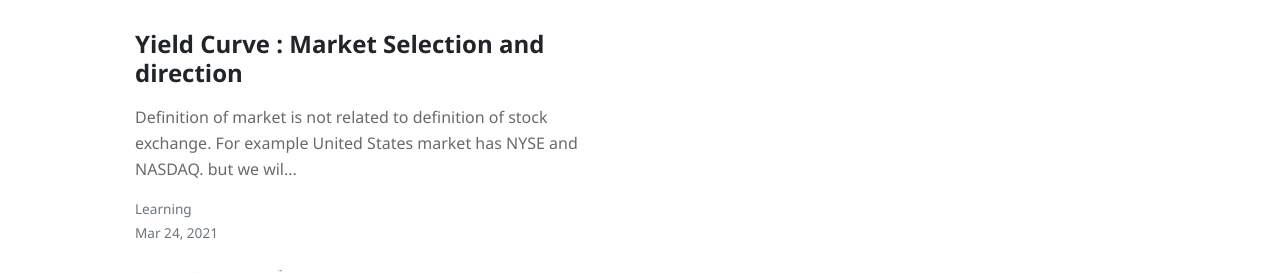
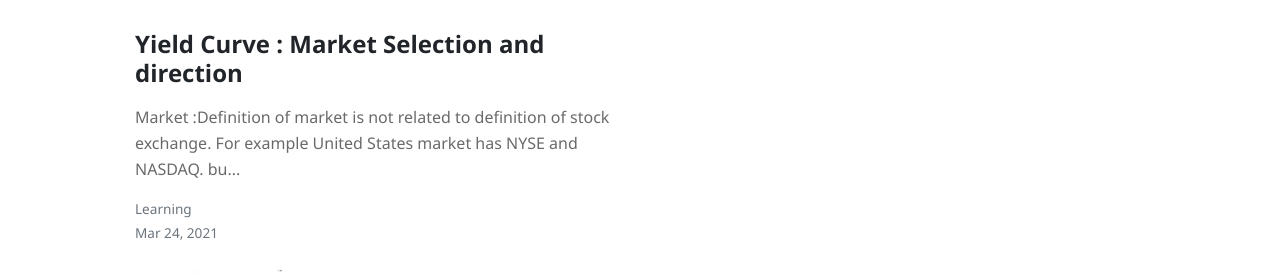
Before and after one commit to devnull-cmd/tvdry-jekyll, a Jekyll site: the page built from index.html, in a window 1280 px wide. Shown: the part 290-563 px from the top of the page. Built offline with Jekyll 4.4.1, drawn with Linux system fonts in a browser that asks for light colours; nearby versions of some CDN libraries; the list of posts is cut into pages by our own code.

Commit message:
Article 3 : Update

```diff
--- a/_posts/2021-03-24-hot-to-select-market.md
+++ b/_posts/2021-03-24-hot-to-select-market.md
@@ -4,6 +4,7 @@ title:  "Yield Curve : Market Selection and direction"
 categories: [ learning ]
 ---
 
+### Market :
 Definition of market is not related to definition of stock exchange. For example United States market has NYSE and NASDAQ. but we will not distinguish between the two. For us it is American market.
 
 Each country is a marketplace but we group them into multiple marketplaces. It is good to consider group of marketplaces as well. For example US trade restrictions on Chinese import has impact on all Asian countries like China, Taiwan, South Korea. European Union trade agreement will have impact on all countries of EU.
```
